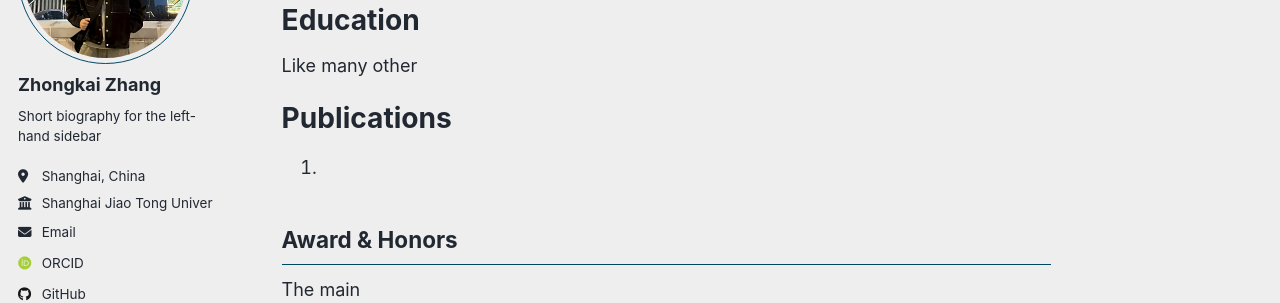
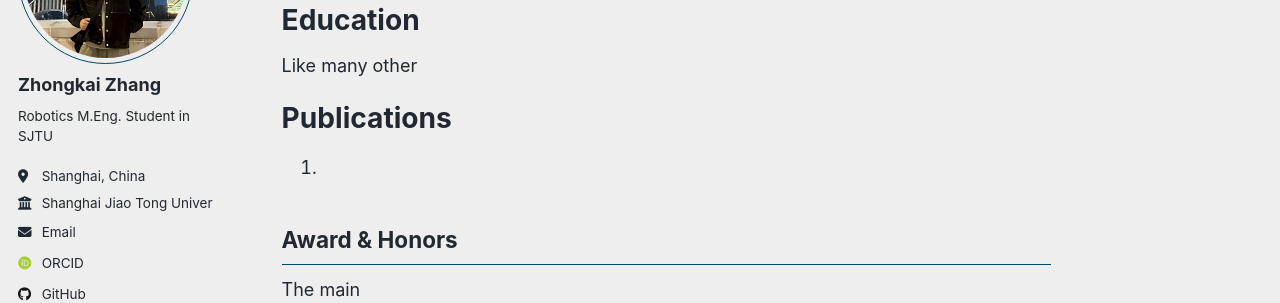
Before and after one commit to V373/blog, a Jekyll site: the page built from _pages/about.md, in a window 1280 px wide. Shown: the part 210-513 px from the top of the page. Built offline with Jekyll 4.4.1, drawn with Linux system fonts in a browser that asks for light colours; some web fonts are replaced; a script that is not in the unit is left out.

Commit message:
Update _config.yml

```diff
--- a/_config.yml
+++ b/_config.yml
@@ -25,7 +25,7 @@ author:
   avatar           : "250301.jpg"
   name             : "Zhongkai Zhang"
   pronouns         : # example: "she/her"
-  bio              : "Short biography for the left-hand sidebar"
+  bio              : "Robotics M.Eng. Student in SJTU"
   location         : "Shanghai, China"
   employer         : "Shanghai Jiao Tong University"
   uri              : # URL
```
